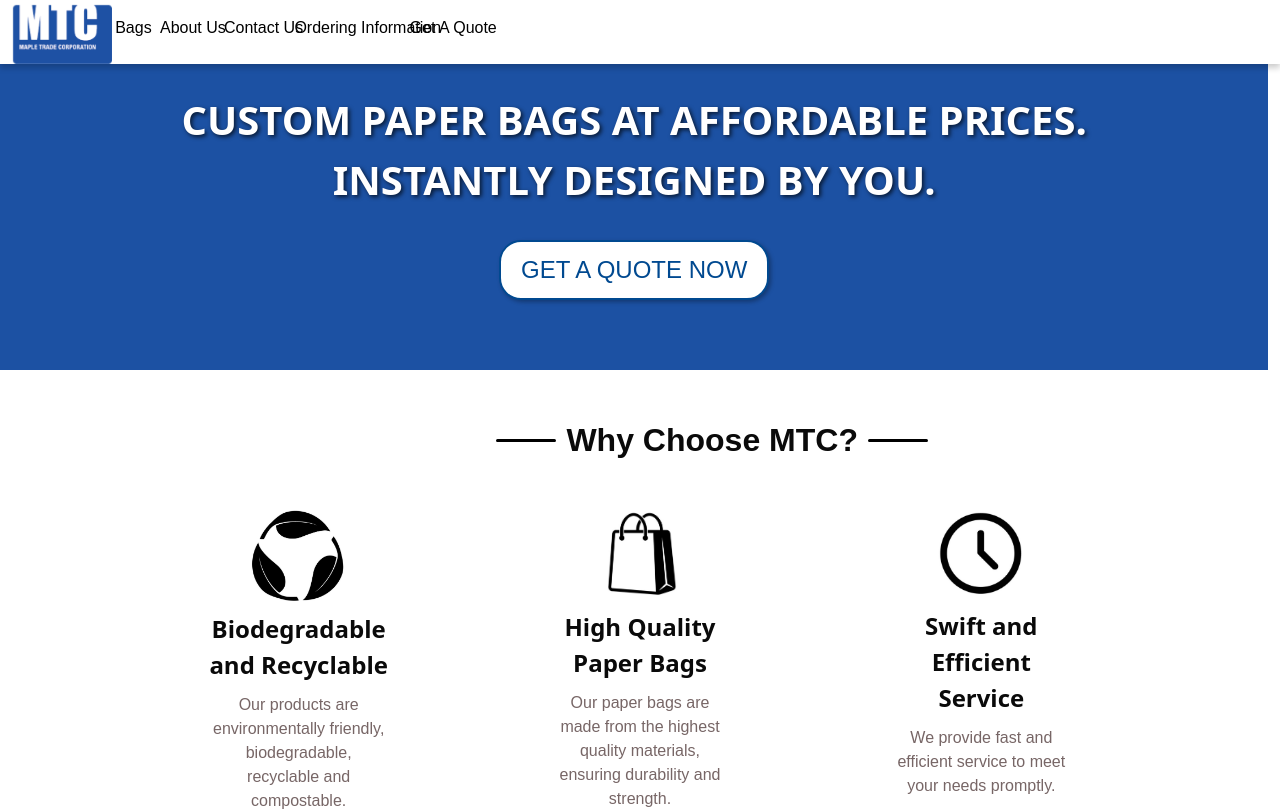
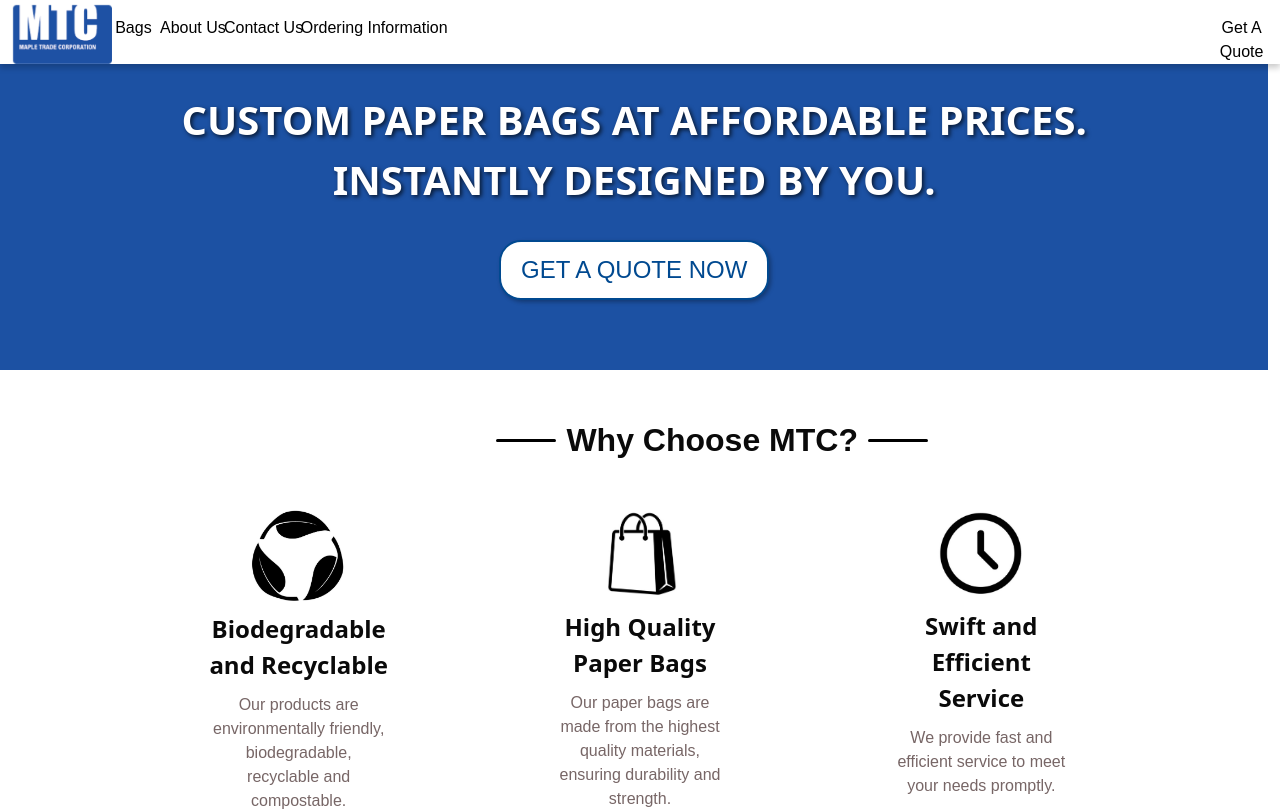
Before and after one commit to paul-ngyn/TKN-Paperbags, a Next.js app: page / in a window 1280 px wide. Shown: the top 809 px of the page. Built offline with nearby package versions, Linux system fonts and the light colour scheme.

Commit message:
spaced out tets

```diff
--- a/app/components/OrderInfoButton/OrderInfoButton.module.css
+++ b/app/components/OrderInfoButton/OrderInfoButton.module.css
@@ -5,7 +5,7 @@
     cursor: pointer;
     position: fixed;
     top: 2vh;
-    left: 23%;
+    left: 23.5%;
   }
 
   .navButton:hover {
--- a/app/components/QuoteReqButton/QuoteReqButton.module.css
+++ b/app/components/QuoteReqButton/QuoteReqButton.module.css
@@ -5,8 +5,7 @@
     cursor: pointer;
     position:absolute;
     top: 2vh;
-    left: 30%;
-    margin-left: 2%
+    left: 94%;
   }
 
 .navButton:hover {
```
